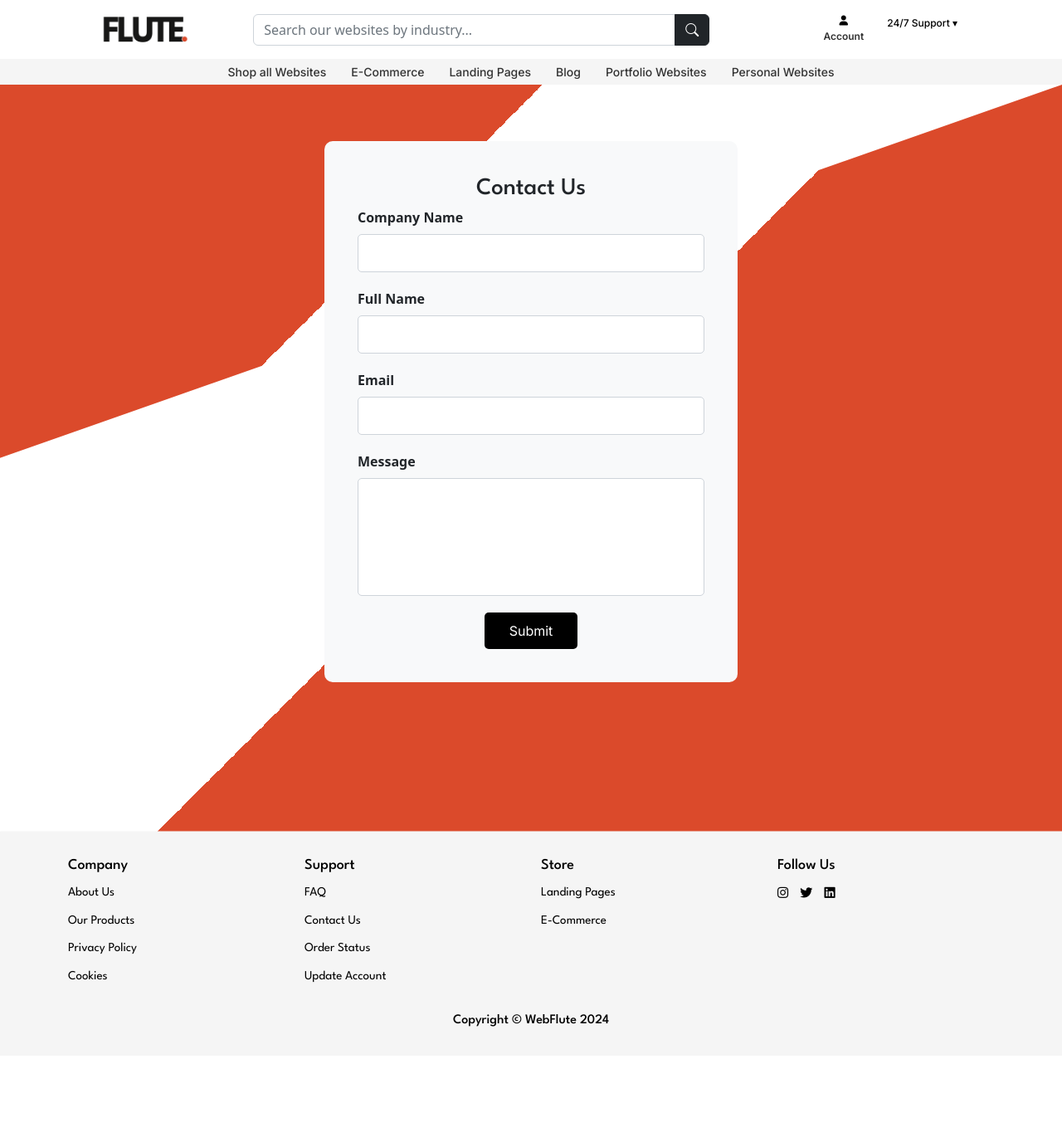
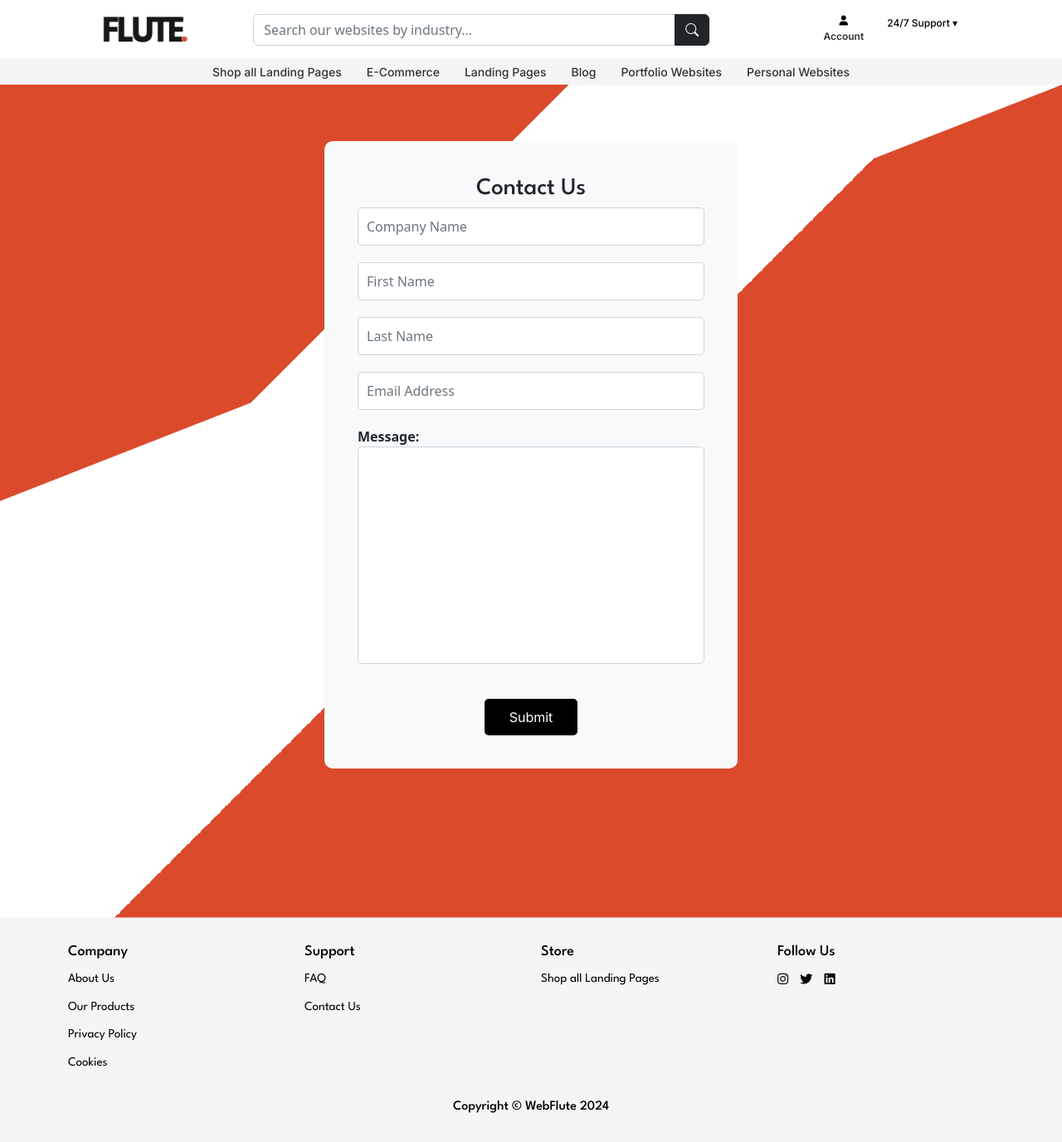
Before and after one commit to Taylor-Carr/Flute, a Django app: page /contact/ in a window 1280 px wide. Shown: the whole page at 83% size. Before the commit the page ends 1237 px from the top, so only its background shows below. Run offline with Django 4.2, Linux system fonts and the light colour scheme; the visitor is signed in with stand-in values (Sample User, id 1); some libraries are stand-ins or nearby versions.

Commit message:
added functionality to contact form, updated copy writing

```diff
--- a/store/forms.py
+++ b/store/forms.py
@@ -2,6 +2,14 @@ from django.contrib.auth.models import User
 from django.contrib.auth.forms import UserCreationForm, UserChangeForm, SetPasswordForm
 from django import forms
 from .models import Customer, ProductCustomization
+
+
+class ContactForm(forms.Form):
+    company_name = forms.CharField(label="", max_length=70, widget=forms.TextInput(attrs={'class': 'form-control', 'placeholder': 'Company Name'}))
+    first_name = forms.CharField(label="", max_length=100, widget=forms.TextInput(attrs={'class': 'form-control', 'placeholder': 'First Name'}))
+    last_name = forms.CharField(label="", max_length=100, widget=forms.TextInput(attrs={'class': 'form-control', 'placeholder': 'Last Name'}))
+    email = forms.EmailField(label="", widget=forms.TextInput(attrs={'class': 'form-control', 'placeholder': 'Email Address'}))
+    message = forms.CharField(widget=forms.Textarea)
 
 
 class SearchForm(forms.Form):
--- a/store/templates/base.html
+++ b/store/templates/base.html
@@ -57,7 +57,25 @@
             <ul class="navbar-nav ms-auto mb-2 mb-lg-0">
 
                 {% if user.is_authenticated %}
+                    <!--
 
+
+                   <li class="nav-item dropdown">
+                        <a class="nav-link dropdown-toggle d-flex flex-column align-items-center" href="#" id="navbarDropdownAccount" role="button" data-bs-toggle="dropdown" aria-expanded="false">
+                            <i class="fa-solid fa-user mb-1"></i>
+                            <span class="d-block" id="nav-text">Account</span>
+                        </a>
+                        <ul class="dropdown-menu dropdown-menu-end" aria-labelledby="navbarDropdownAccount">
+                            <li><a class="dropdown-item" href="{% url 'update_user' %}" id="nav-text">Orders</a></li>
+                            <li><a class="dropdown-item" href="{% url 'update_user' %}" id="nav-text">Update Account</a></li>
+                            <li><a class="dropdown-item" href="{% url 'logout' %}" id="nav-text">Sign Out</a></li>
+                        </ul>
+                    </li>
+
+
+
+
+                    -->
                     <li class="nav-item dropdown">
                         <a class="nav-link dropdown-toggle d-flex flex-column align-items-center" href="#" id="navbarDropdownAccount" role="button" data-bs-toggle="dropdown" aria-expanded="false">
                             <i class="fa-solid fa-user mb-1"></i>
@@ -111,13 +129,15 @@
                     </li>
                 </ul>
             </div>
-
-                <li class="nav-item">
+            <!--
+               <li class="nav-item">
                     <button type="button" class="btn ms-2 d-flex flex-column align-items-center" data-bs-toggle="modal" data-bs-target="#loginModal">
                         <i class="fa-solid fa-user mb-1"></i>
                         <span id="nav-text">Log In</span>
                     </button>
                 </li>
+
+            -->
 
                 <!-- Sign Up Icon / revue user journey -->
                 <!--
@@ -156,8 +176,8 @@
     <nav id="second-navbar">
         <div class="container">
             <ul>
-                <li><a href="{% url 'category_summary' %}">Shop all Websites</a></li>
-                <li><a href="{% url 'category' 'E Commerce' %}">E-Commerce</a></li>
+                <li><a href="{% url 'category_summary' %}">Shop all Landing Pages</a></li>
+                <li><a href="{% url 'category' 'E Commerce' %}"></a>E-Commerce</li>
                 <li><a href="{% url 'category' 'Landing Pages' %}">Landing Pages</a></li>
                 <li><a href="{% url 'category' 'Blog' %}">Blog</a></li>
                 <li><a href="{% url 'category' 'Portfolio Websites' %}">Portfolio Websites</a></li>
@@ -180,8 +200,8 @@
     {% block content %}
     {% endblock %}
 
-    <!-- Modals for Login and Register -->
-   <!-- Login Modal -->
+    <!-- Modals for Login and Register
+   Login Modal
 <div class="modal fade" id="loginModal" tabindex="-1" aria-labelledby="loginModalLabel" aria-hidden="true">
     <div class="modal-dialog">
         <div class="modal-content">
@@ -207,6 +227,8 @@
     </div>
 </div>
 
+
+
     <div class="signup-modal modal fade" tabindex="-1" aria-labelledby="signupModalLabel" aria-hidden="true">
         <div class="modal-dialog">
             <div class="modal-content">
@@ -217,20 +239,20 @@
                 <div class="modal-body">
                     <form method="POST" action="{% url 'register_popup' %}">
                         {% csrf_token %}
-                        <!-- Your form fields go here -->
+
                         <input type="text" name="company_name" class="form-control" placeholder="Company Name">
                         <input type="text" name="first_name" class="form-control" placeholder="First Name">
                         <input type="text" name="last_name" class="form-control" placeholder="Last Name">
                         <input type="email" name="email" class="form-control" placeholder="Email Address">
                         <input type="password" name="password1" class="form-control" placeholder="Password">
                         <input type="password" name="password2" class="form-control" placeholder="Confirm Password">
-                        <!-- End of form fields -->
+
                         <button type="submit" class="btn btn-primary">Sign Up</button>
                     </form>
                 </div>
             </div>
         </div>
-    </div>
+    </div> -->
 
     <!-- Footer -->
 
@@ -251,17 +273,21 @@
                     <ul>
                         <li><a href="{% url 'faqs' %}">FAQ</a></li>
                         <li><a href="{% url 'contact' %}">Contact Us</a></li>
+
+                        <!---
                         <li><a href="#">Order Status</a></li>
                         <li><a href="{% url 'update_user' %}">Update Account</a></li>
-                        <!-- Add more support links here if needed -->
+                         Add more support links here if needed -->
+
                     </ul>
                 </div>
                 <div class="col-md-3">
                     <h4 class="footer-title">Store</h4>
                     <ul>
-                        <li><a href="#">Landing Pages</a></li>
+                        <li><a href="{% url 'category_summary' %}"> Shop all Landing Pages</a></li>
+                        <!---
                         <li><a href="{% url 'category' 'Commerce' %}">E-Commerce</a></li>
-                        <!-- Add more store links here if needed -->
+                         Add more store links here if needed -->
                     </ul>
                 </div>
                 <div class="col-md-3">
--- a/store/templates/contact.html
+++ b/store/templates/contact.html
@@ -8,22 +8,8 @@
             <div class="col-lg-6 customize-form-modal-body">
                 <form action="#" method="POST" class="contact-form">
                     <h1 class="container contact-header">Contact Us</h1>
-                    <div class="mb-3">
-                        <label for="company" class="form-label">Company Name</label>
-                        <input type="text" class="form-control" id="company" name="company" required>
-                    </div>
-                    <div class="mb-3">
-                        <label for="fullName" class="form-label">Full Name</label>
-                        <input type="text" class="form-control" id="fullName" name="fullName" required>
-                    </div>
-                    <div class="mb-3">
-                        <label for="email" class="form-label">Email</label>
-                        <input type="email" class="form-control" id="email" name="email" required>
-                    </div>
-                    <div class="mb-3">
-                        <label for="message" class="form-label">Message</label>
-                        <textarea class="form-control" id="message" name="message" rows="5" required></textarea>
-                    </div>
+                    {% csrf_token %}
+                    {{ form.as_p }}
                     <div class="text-center">
                         <button type="submit" class="btn btn-primary btn-lg">Submit</button>
                     </div>
--- a/store/templates/register_and_customize.html
+++ b/store/templates/register_and_customize.html
@@ -114,7 +114,7 @@
                 <!-- End of Additional Fields -->
 
                 <!-- Submit Button -->
-                <button type="submit" class="btn btn-primary">Sign Up and Pay</button>
+                <button type="submit" class="btn btn-primary">Continue to Payment</button>
             </form>
             <!-- Form End -->
         </div>
--- a/store/urls.py
+++ b/store/urls.py
@@ -9,7 +9,7 @@ urlpatterns = [
     path('login/', views.login_user, name='login'),
     path('logout/', views.logout_user, name='logout'),
     path('register/', views.register, name='register'),
-     path('register_and_customize/', views.register_and_customize, name='register_and_customize'),
+    path('register_and_customize/', views.register_and_customize, name='register_and_customize'),
     path('register_popup/', views.register_popup, name='register_popup'),
     path('contact/', views.contact, name='contact'),
     path('faqs/', views.faqs, name='faqs'),
--- a/store/views.py
+++ b/store/views.py
@@ -8,7 +8,7 @@ from .forms import SignUpForm, UpdateUserForm, ChangePasswordForm, CombinedForm
 from django import forms
 from django.shortcuts import render, redirect, get_object_or_404
 from .models import Customer, ProductCustomization
-from .forms import SearchForm
+from .forms import SearchForm, ContactForm
 
 
 def search(request):
@@ -35,12 +35,28 @@ def faqs(request):
     return render(request, 'faqs.html', {})
 
 def contact(request):
-    if request.user.is_authenticated:
-        return render(request, 'contact.html', {})
+    if request.method == 'POST':
+        form = ContactForm(request.POST)
+        if form.is_valid():
+            # Process the form data
+            name = form.cleaned_data['name']
+            email = form.cleaned_data['email']
+            message = form.cleaned_data['message']
+
+            # Send email (or save to database)
+            send_mail(
+                f'Contact Form Submission from {name}',
+                message,
+                email,
+                ['your_email@example.com'],  # Replace with your email
+            )
+
+            # Redirect to a success page or show a success message
+            return redirect('contact_success')  # Replace with your success page URL name
     else:
-        messages.error(request, "Please Sign in to contact Flute")
-        return redirect('login')
+        form = ContactForm()
 
+    return render(request, 'contact.html', {'form': form})
 
 
 
```
Also changed, not shown: Flute/settings.py (+8 -0 lines), store/templates/home.html (+24 -31 lines), media/uploads/category_images/Digital_18.png (added), media/uploads/category_images/Digital_19.png (added), media/uploads/category_images/Digital_20.png (added), media/uploads/product_images/Digital_18.png (added), media/uploads/product_images/Digital_18_NeZVqlW.png (added), media/uploads/product_images/Digital_19.png (added), media/uploads/product_images/Digital_19_Jz2dJfw.png (added), media/uploads/product_images/Digital_20.png (added), media/uploads/product_images/Digital_20_k4yujQI.png (added), media/uploads/product_images/hobby_3.webp (added).
